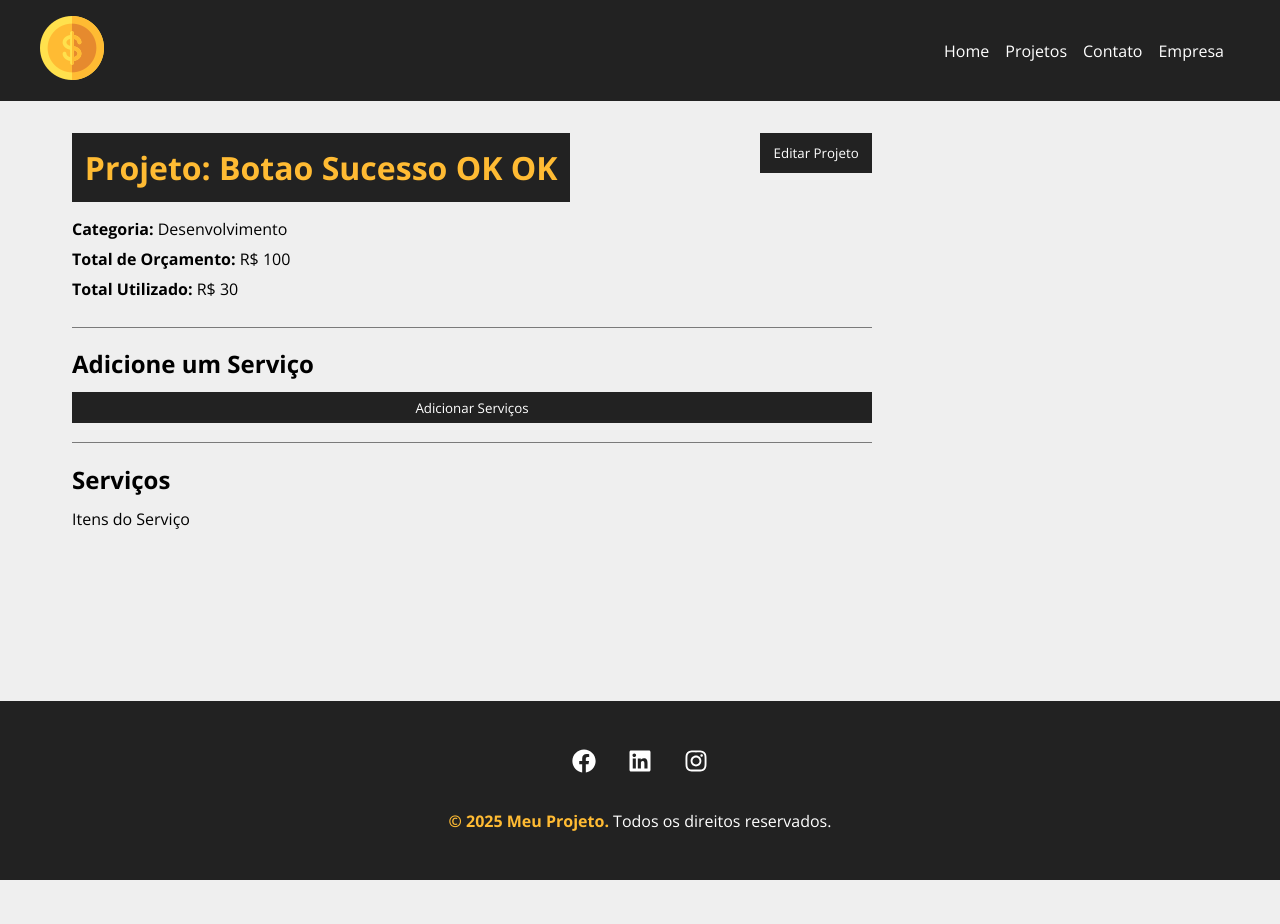
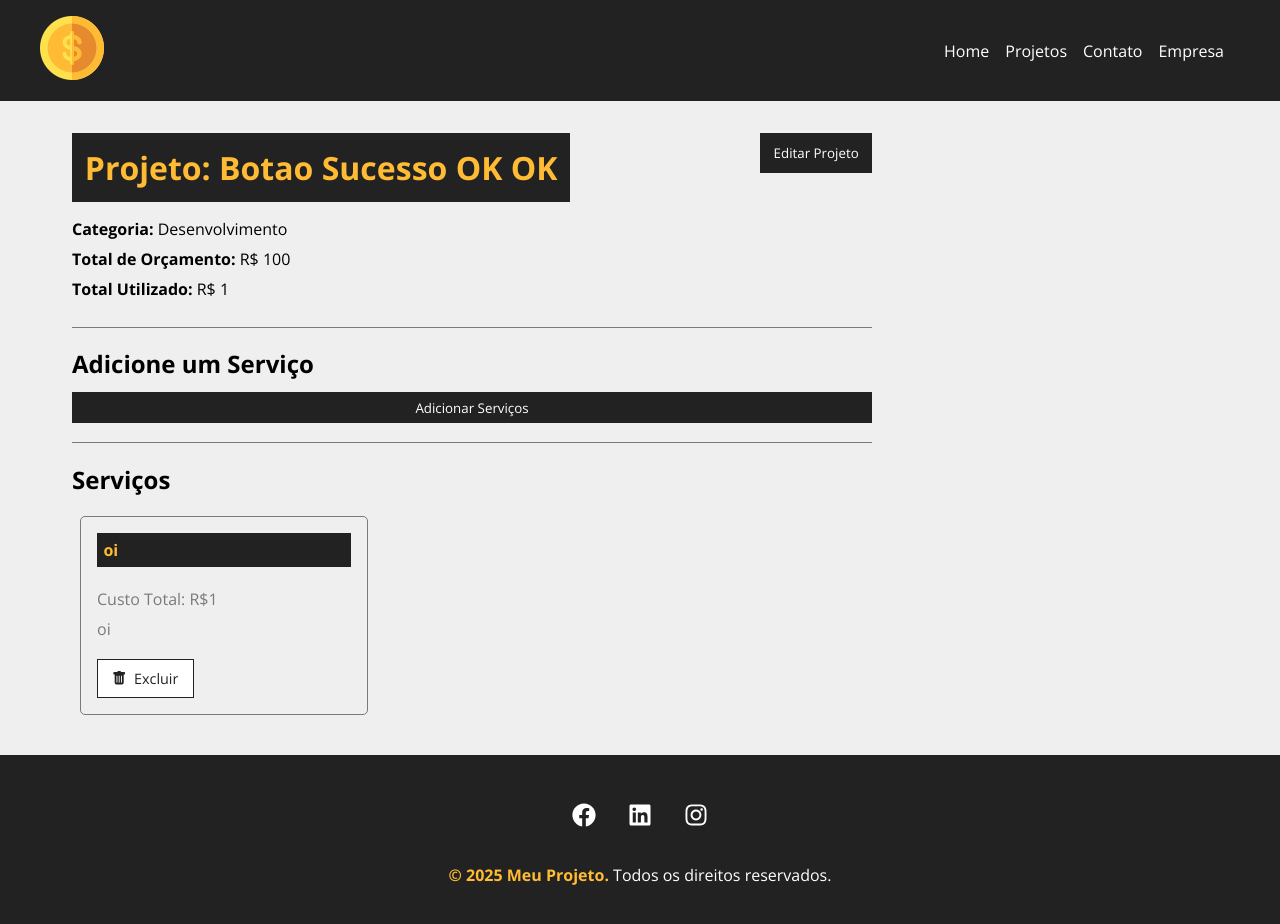
Before and after one commit to IABlock/Projeto-Curso-React, a React (Create React App) app: page /project/27e3 in a window 1280 px wide. Shown: the top 924 px of the page. Before the commit the page ends 880 px from the top, so only its background shows below. Built offline with nearby package versions, Linux system fonts and the light colour scheme; data requests are answered from the project's data file.

Commit message:
Remover Servico

```diff
--- a/db.json
+++ b/db.json
@@ -8,19 +8,13 @@
         "id": "2",
         "name": "Desenvolvimento"
       },
-      "cost": 30,
+      "cost": 1,
       "services": [
         {
           "name": "oi",
-          "cost": "10",
-          "description": "oioi",
-          "id": "62d3c522-e65d-4576-b37c-5db72d2d3a2f"
-        },
-        {
-          "name": "oi 2",
-          "cost": "20",
-          "description": "oioi 2",
-          "id": "9c86088c-6024-4158-9b19-011bbef7514d"
+          "cost": "1",
+          "description": "oi",
+          "id": "78f753ae-da59-479e-9819-ed07725212fd"
         }
       ]
     },
--- a/src/components/pages/Project.js
+++ b/src/components/pages/Project.js
@@ -8,11 +8,13 @@ import Container from '../layout/Container';
 import ProjectForm from '../project/ProjectForm';
 import Message from '../layout/Message';
 import ServiceForm from '../service/ServiceForm';
+import ServiceCard from '../service/ServiceCard';
 
 
 function Project() {
   const { id } = useParams();
   const [project, setProject] = useState([]);
+  const [services, setServices] = useState([])
   const [showProjectForm, setShowProjectForm] = useState(false);
   const [message, setMessage] = useState('');
   const [type, setType] = useState('');
@@ -29,10 +31,11 @@ function Project() {
                   .then((response) => response.json())
                   .then((data) => {
                     setProject(data);
+                    setServices(data.services)
                   }).catch((error) => {
                     console.error('Error fetching project:', error);
                   });
-              }, 2000);
+              }, 300);
       }, [id]);
 
   function createService(project){
@@ -63,7 +66,7 @@ function Project() {
       .then((response) => response.json())
       .then((data) => {
         setProject(data);
-        setShowProjectForm(false);
+        setShowServiceForm(false);
         setMessage('Projeto atualizado com sucesso!');
         setType('success');
       })
@@ -113,6 +116,35 @@ function Project() {
       });
   }
 
+  function removeService(id, cost) {
+    const servicesUpdated = project.services.filter(
+      (services) => services.id !== id
+    )
+
+    const projectUpdated = project
+    projectUpdated.services = servicesUpdated
+    projectUpdated.cost = parseFloat(projectUpdated.cost) - parseFloat(cost)
+
+    fetch(`http://localhost:3001/projects/${projectUpdated.id}`, {
+      method: 'PATCH',
+      headers: {
+        'Content-Type': 'application/json',
+      },
+      body: JSON.stringify(projectUpdated),
+    })
+      .then((response) => response.json())
+      .then((data) => {
+        setProject(data);
+        setServices(servicesUpdated);
+        setMessage('Serviço removido com sucesso!');
+        setType('success');
+      })
+      .catch((error) => {
+        console.error('Error updating project:', error);
+      });
+
+  }
+
   return (
     <>
       {project.name ? (
@@ -158,7 +190,20 @@ function Project() {
             </div>
             <h2>Serviços</h2>
             <Container customClass="start">
-              <p>Itens do Serviço</p>
+              {services.length >0 &&
+                services.map((service) => (
+                  <ServiceCard
+                     id={service.id}
+                     name={service.name}
+                     cost={service.cost}
+                     description={service.description}
+                     key={service.id}
+                     handleRemove={removeService}
+                  />
+                )
+              )
+              }
+              {services.length === 0 && <p>Nenhum serviço cadastrado</p>}
             </Container>
           </Container>
         </div>
--- a/src/components/project/ProjectCard.module.css
+++ b/src/components/project/ProjectCard.module.css
@@ -52,27 +52,27 @@
     background-color: #fbe7c6;
 }
 
-.project_card_actions{
+.project_card_actions {
+  margin-top: 1.2em;
   display: flex;
   align-items: center;
-    margin-top: 1em;
 }
 
 .project_card_actions a,
 .project_card_actions button {
   text-decoration: none;
+  border: none;
   background-color: #fff;
-    border: none;
   color: #222;
+  font-size: 0.9em;
   padding: 0.6em 1em;
-    font-size: .9em;
+  margin-right: 1em;
   cursor: pointer;
-    margin-right: 1em;
+  border: 1px solid #222;
+  transition: 0.5s;
+  display: flex;
   align-items: center;
-    display: flex;
-    border: 1px solid #222;
   justify-content: center;
-    transition: 0.5s;
 }
 
 .project_card_actions svg {
--- /dev/null
+++ b/src/components/service/ServiceCard.js
@@ -0,0 +1,30 @@
+import styles from '../project/ProjectCard.module.css'
+import {BsFillTrashFill} from 'react-icons/bs'
+
+
+function ServiceCard({id,name,cost,description,handleRemove}){
+
+    const remove=(e) => {
+        e.preventDefault()
+        handleRemove(id, cost)
+    }
+
+    return (
+        <div className={styles.project_card}>
+            <h4>{name}</h4>
+            <p>
+                <spam>Custo Total:</spam> R${cost}
+            </p>
+            <p>{description}</p>
+            <div className={styles.project_card_actions}>
+                <button onClick={remove}>
+                    <BsFillTrashFill />
+                    Excluir
+                </button>
+            </div>
+        </div>
+    )
+
+};
+
+export default ServiceCard;
```
Lines whose indentation alone changed are shown as unchanged.
